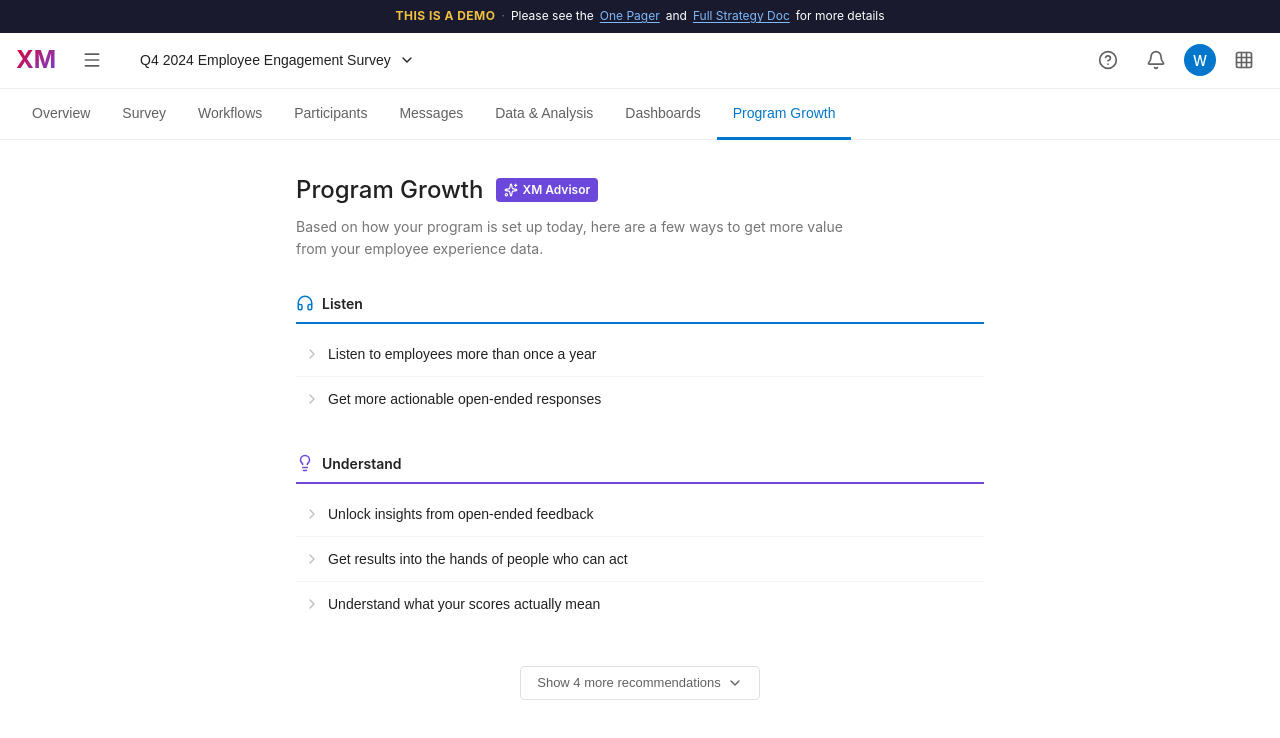
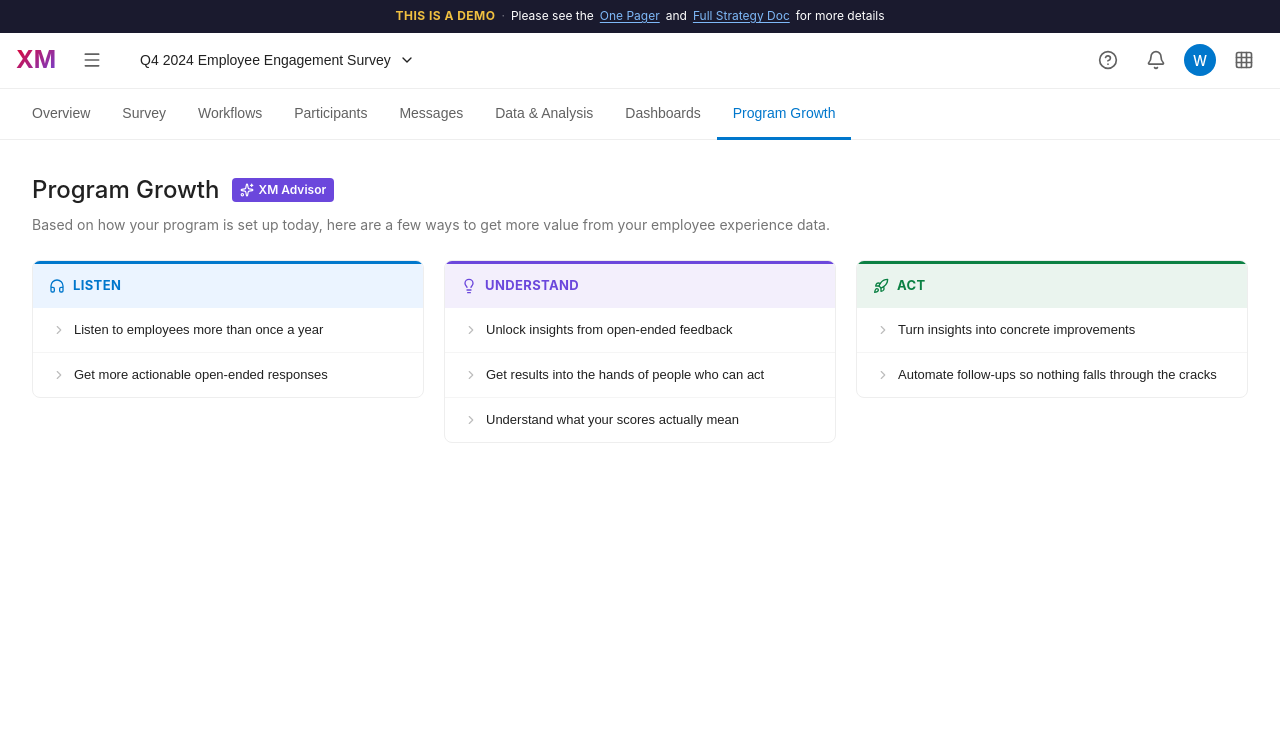
Before and after one commit to nkalodner-ex/ex-maturity, a React (Vite) app: page / in a window 1280 px wide. Both pictures are taken after a click on the button "Program Growth". Shown: the top 738 px of the page. Built offline with nearby package versions, Linux system fonts and the light colour scheme.

Commit message:
feat: redesign Program Growth tab as 3-column horizontal layout
Each category (Listen / Understand / Act) gets its own column with
a colored header, always visible side by side. Max 3 recommendations
per column to keep it digestible.

Co-Authored-By: Claude Sonnet 4.6 <noreply@anthropic.com>

```diff
--- a/src/components/ProgramGrowthTab.tsx
+++ b/src/components/ProgramGrowthTab.tsx
@@ -15,36 +15,30 @@ interface ProgramGrowthTabProps {
   onActionCta: (actionId: string) => void;
 }
 
-const CATEGORY_META: Record<GrowthCategory, { label: string; icon: typeof Headphones; color: string }> = {
-  listen: { label: 'Listen', icon: Headphones, color: '#0077CC' },
-  understand: { label: 'Understand', icon: Lightbulb, color: '#6B47DC' },
-  act: { label: 'Act', icon: Rocket, color: '#0B8043' },
+const CATEGORY_META: Record<GrowthCategory, { label: string; icon: typeof Headphones; color: string; bg: string }> = {
+  listen:     { label: 'Listen',     icon: Headphones, color: '#0077CC', bg: '#EBF4FF' },
+  understand: { label: 'Understand', icon: Lightbulb,  color: '#6B47DC', bg: '#F3EFFC' },
+  act:        { label: 'Act',        icon: Rocket,     color: '#0B8043', bg: '#EAF4EE' },
 };
 
 const CATEGORY_ORDER: GrowthCategory[] = ['listen', 'understand', 'act'];
-const DEFAULT_VISIBLE = 5;
+const MAX_PER_COLUMN = 3;
 
 export function ProgramGrowthTab({ actions, onActionCta }: ProgramGrowthTabProps) {
   const [expandedAction, setExpandedAction] = useState<string | null>(null);
-  const [showAll, setShowAll] = useState(false);
 
   const toggleAction = (id: string) => {
     setExpandedAction(prev => (prev === id ? null : id));
   };
 
-  const visibleActions = showAll ? actions : actions.slice(0, DEFAULT_VISIBLE);
-  const hiddenCount = actions.length - DEFAULT_VISIBLE;
-
-  const grouped = CATEGORY_ORDER
-    .map(cat => ({
+  const columns = CATEGORY_ORDER.map(cat => ({
     category: cat,
     meta: CATEGORY_META[cat],
-      items: visibleActions.filter(a => a.category === cat),
-    }))
-    .filter(g => g.items.length > 0);
+    items: actions.filter(a => a.category === cat).slice(0, MAX_PER_COLUMN),
+  }));
 
   return (
-    <main className="xm-main program-growth">
+    <div className="pg-wrapper">
       {/* Header */}
       <div className="pg-header">
         <div className="pg-title-row">
@@ -59,26 +53,33 @@ export function ProgramGrowthTab({ actions, onActionCta }: ProgramGrowthTabProps
         </p>
       </div>
 
-      {/* Grouped recommendations */}
-      {grouped.map(({ category, meta, items }) => {
+      {/* Three-column grid */}
+      <div className="pg-columns">
+        {columns.map(({ category, meta, items }) => {
           const Icon = meta.icon;
           return (
-          <section key={category} className="pg-category-section">
-            <div className="pg-category-header" style={{ borderBottomColor: meta.color }}>
-              <Icon size={18} style={{ color: meta.color }} />
-              <h2 className="pg-category-title">{meta.label}</h2>
+            <div key={category} className="pg-column">
+              {/* Column header */}
+              <div className="pg-col-header" style={{ background: meta.bg, borderTopColor: meta.color }}>
+                <Icon size={16} style={{ color: meta.color }} />
+                <h2 className="pg-col-title" style={{ color: meta.color }}>{meta.label}</h2>
               </div>
 
-            <div className="pg-action-list">
+              {/* Action cards */}
+              <div className="pg-col-body">
                 {items.map(action => {
                   const isExpanded = expandedAction === action.id;
                   const hasOptions = action.options && action.options.length > 0;
 
                   return (
                     <div key={action.id} className={`pg-action-card ${isExpanded ? 'expanded' : ''}`}>
-                    <button className="pg-action-header" onClick={() => toggleAction(action.id)}>
+                      <button
+                        className="pg-action-header"
+                        onClick={() => toggleAction(action.id)}
+                        style={isExpanded ? { borderLeftColor: meta.color } : undefined}
+                      >
                         <span className="pg-action-chevron">
-                        {isExpanded ? <ChevronDown size={16} /> : <ChevronRight size={16} />}
+                          {isExpanded ? <ChevronDown size={14} /> : <ChevronRight size={14} />}
                         </span>
                         <span className="pg-action-title">{action.title}</span>
                       </button>
@@ -87,7 +88,6 @@ export function ProgramGrowthTab({ actions, onActionCta }: ProgramGrowthTabProps
                         <div className="pg-action-body">
                           <p className="pg-action-description">{action.description}</p>
 
-                        {/* Multi-path: show option cards */}
                           {hasOptions && (
                             <div className="pg-options">
                               {action.options!.map(option => (
@@ -102,14 +102,13 @@ export function ProgramGrowthTab({ actions, onActionCta }: ProgramGrowthTabProps
                                     onClick={() => onActionCta(option.id)}
                                   >
                                     {option.ctaLabel}
-                                  <ArrowRight size={14} />
+                                    <ArrowRight size={13} />
                                   </button>
                                 </div>
                               ))}
                             </div>
                           )}
 
-                        {/* Single-path: show one CTA */}
                           {!hasOptions && action.ctaLabel && (
                             <button
                               className="pg-action-cta"
@@ -117,7 +116,7 @@ export function ProgramGrowthTab({ actions, onActionCta }: ProgramGrowthTabProps
                               onClick={() => onActionCta(action.id)}
                             >
                               {action.ctaLabel}
-                            <ArrowRight size={14} />
+                              <ArrowRight size={13} />
                             </button>
                           )}
                         </div>
@@ -126,19 +125,10 @@ export function ProgramGrowthTab({ actions, onActionCta }: ProgramGrowthTabProps
                   );
                 })}
               </div>
-          </section>
+            </div>
           );
         })}
-
-      {/* Show more / less */}
-      {hiddenCount > 0 && (
-        <div className="pg-show-more">
-          <button className="pg-show-more-btn" onClick={() => setShowAll(prev => !prev)}>
-            {showAll ? 'Show fewer recommendations' : `Show ${hiddenCount} more recommendation${hiddenCount === 1 ? '' : 's'}`}
-            <ChevronDown size={16} className={showAll ? 'pg-chevron-flip' : ''} />
-          </button>
       </div>
-      )}
-    </main>
+    </div>
   );
 }
--- a/src/styles/qualtrics.css
+++ b/src/styles/qualtrics.css
@@ -916,19 +916,20 @@ body {
 }
 
 /* ========== PROGRAM GROWTH TAB ========== */
-.program-growth {
-  max-width: 720px;
+.pg-wrapper {
+  padding: var(--xm-space-xl) var(--xm-space-xl);
+  max-width: 100%;
 }
 
 .pg-header {
-  margin-bottom: var(--xm-space-xl);
+  margin-bottom: 24px;
 }
 
 .pg-title-row {
   display: flex;
   align-items: center;
   gap: 12px;
-  margin-bottom: 8px;
+  margin-bottom: 6px;
 }
 
 .pg-title {
@@ -941,54 +942,64 @@ body {
   font-size: 14px;
   color: var(--xm-gray-600);
   line-height: 1.6;
-  max-width: 560px;
 }
 
-/* Category sections */
-.pg-category-section {
-  margin-bottom: var(--xm-space-xl);
+/* Three-column layout */
+.pg-columns {
+  display: grid;
+  grid-template-columns: repeat(3, 1fr);
+  gap: 20px;
+  align-items: start;
 }
 
-.pg-category-header {
+.pg-column {
+  border: 1px solid var(--xm-gray-200);
+  border-radius: 8px;
+  overflow: hidden;
+  background: white;
+}
+
+.pg-col-header {
   display: flex;
   align-items: center;
   gap: 8px;
-  margin-bottom: 8px;
-  padding-bottom: 8px;
-  border-bottom: 2px solid var(--xm-gray-200);
+  padding: 12px 16px;
+  border-top: 3px solid;
 }
 
-.pg-category-title {
-  font-size: 14px;
-  font-weight: 600;
-  color: var(--xm-gray-900);
+.pg-col-title {
+  font-size: 13px;
+  font-weight: 700;
+  letter-spacing: 0.03em;
+  text-transform: uppercase;
 }
 
-/* Action cards */
-.pg-action-list {
+.pg-col-body {
   display: flex;
   flex-direction: column;
 }
 
+/* Action cards */
 .pg-action-card {
-  border-bottom: 1px solid var(--xm-gray-100);
+  border-top: 1px solid var(--xm-gray-100);
 }
 
-.pg-action-card:last-child {
-  border-bottom: none;
+.pg-action-card:first-child {
+  border-top: none;
 }
 
 .pg-action-header {
   display: flex;
-  align-items: center;
+  align-items: flex-start;
   gap: 8px;
   width: 100%;
-  padding: 14px 8px;
+  padding: 13px 16px;
   background: transparent;
   border: none;
+  border-left: 3px solid transparent;
   cursor: pointer;
   text-align: left;
-  transition: background 0.1s;
+  transition: background 0.1s, border-left-color 0.1s;
 }
 
 .pg-action-header:hover {
@@ -999,21 +1010,23 @@ body {
   color: var(--xm-gray-400);
   display: flex;
   flex-shrink: 0;
+  margin-top: 2px;
 }
 
 .pg-action-title {
-  font-size: 14px;
+  font-size: 13px;
   font-weight: 500;
   color: var(--xm-gray-900);
+  line-height: 1.4;
 }
 
 /* Expanded body */
 .pg-action-body {
-  padding: 0 8px 16px 32px;
+  padding: 0 16px 16px 35px;
 }
 
 .pg-action-description {
-  font-size: 14px;
+  font-size: 13px;
   color: var(--xm-gray-600);
   line-height: 1.6;
   margin-bottom: 14px;
@@ -1025,9 +1038,9 @@ body {
   gap: 6px;
   color: white;
   border: none;
-  padding: 8px 16px;
+  padding: 7px 14px;
   border-radius: 4px;
-  font-size: 13px;
+  font-size: 12px;
   font-weight: 500;
   cursor: pointer;
   transition: opacity 0.15s;
@@ -1041,18 +1054,17 @@ body {
 .pg-options {
   display: flex;
   flex-direction: column;
-  gap: 10px;
+  gap: 8px;
 }
 
 .pg-option-card {
   display: flex;
-  align-items: flex-start;
-  justify-content: space-between;
-  gap: 16px;
-  padding: 14px 16px;
+  flex-direction: column;
+  gap: 10px;
+  padding: 12px 14px;
   border: 1px solid var(--xm-gray-200);
   border-radius: 6px;
-  background: white;
+  background: var(--xm-gray-50);
   transition: border-color 0.15s;
 }
 
@@ -1066,14 +1078,14 @@ body {
 }
 
 .pg-option-label {
-  font-size: 14px;
+  font-size: 13px;
   font-weight: 600;
   color: var(--xm-gray-900);
-  margin-bottom: 4px;
+  margin-bottom: 3px;
 }
 
 .pg-option-desc {
-  font-size: 13px;
+  font-size: 12px;
   color: var(--xm-gray-500);
   line-height: 1.5;
 }
@@ -1082,13 +1094,12 @@ body {
   display: inline-flex;
   align-items: center;
   gap: 5px;
-  flex-shrink: 0;
-  align-self: center;
+  align-self: flex-start;
   background: transparent;
   border: 1px solid;
-  padding: 6px 14px;
+  padding: 5px 12px;
   border-radius: 4px;
-  font-size: 13px;
+  font-size: 12px;
   font-weight: 500;
   cursor: pointer;
   transition: background 0.15s;
@@ -1096,40 +1107,11 @@ body {
 }
 
 .pg-option-cta:hover {
-  background: rgba(0, 0, 0, 0.03);
-}
-
-/* Show more toggle */
-.pg-show-more {
-  text-align: center;
-  padding: 8px 0;
-}
-
-.pg-show-more-btn {
-  display: inline-flex;
-  align-items: center;
-  gap: 6px;
-  background: transparent;
-  border: 1px solid var(--xm-gray-300);
-  border-radius: 4px;
-  padding: 8px 16px;
-  font-size: 13px;
-  color: var(--xm-gray-700);
-  cursor: pointer;
-  transition: all 0.15s;
-}
-
-.pg-show-more-btn:hover {
-  background: var(--xm-gray-50);
-  border-color: var(--xm-gray-400);
-}
-
-.pg-chevron-flip {
-  transform: rotate(180deg);
+  background: rgba(0, 0, 0, 0.04);
 }
 
 /* ========== RESPONSIVE ========== */
-@media (max-width: 768px) {
+@media (max-width: 560px) {
   .xm-tabs {
     overflow-x: auto;
   }
@@ -1149,15 +1131,8 @@ body {
     margin-top: 8px;
   }
 
-  .pg-subtitle {
-    max-width: 100%;
-  }
-
-  .pg-option-card {
-    flex-direction: column;
-  }
-
-  .pg-option-cta {
-    align-self: flex-start;
+  .pg-columns {
+    grid-template-columns: 1fr;
+    gap: 12px;
   }
 }
```
Lines whose indentation alone changed are shown as unchanged.
